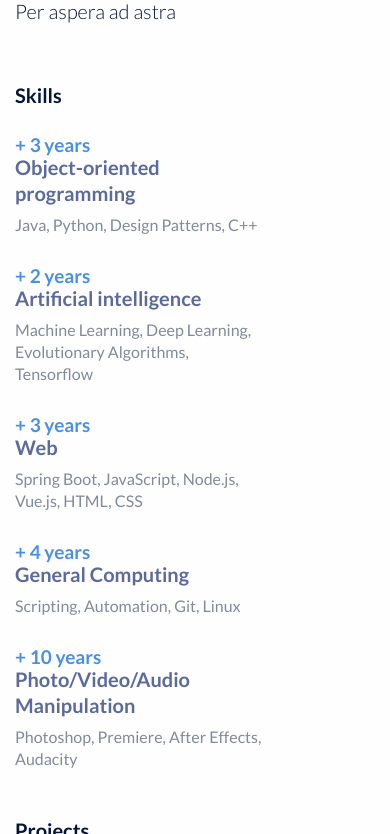
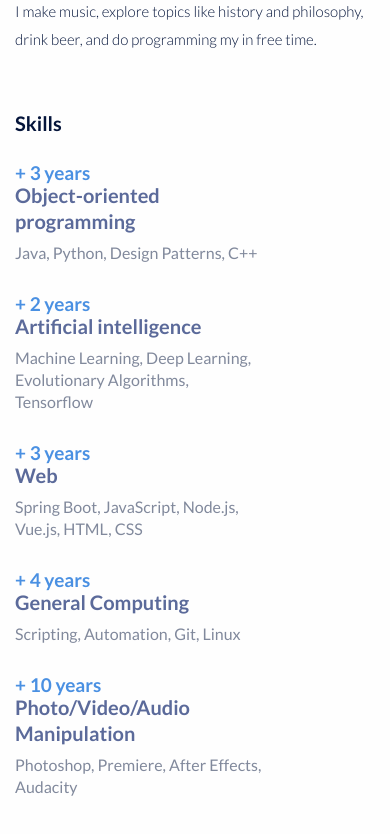
Before and after one commit to lukacupic/Luka-Cupic-Portfolio, a plain HTML site: page index.html in a window 390 px wide. Shown: the part 196-1030 px from the top of the page. Drawn offline with Linux system fonts and the light colour scheme; files whose address does not match are found by name.

Commit message:
Second commit

```diff
--- a/index.html
+++ b/index.html
@@ -34,7 +34,8 @@
                 </span>
             </div>
 
-            <h2 class="lead">Per aspera ad astra</h2>
+            <h2 class="lead">I make music, explore topics like history and philosophy, drink beer, and do programming my in free time.</h2>
+
         </div>
     </div>
 
--- a/styles.css
+++ b/styles.css
@@ -176,7 +176,7 @@ h1.name {
 }
 
 .lead {
-	font-size: 44px;
+	font-size: 30px;
 	font-weight: 300;
 	margin-top: 60px;
 	line-height: 55px;
@@ -501,7 +501,7 @@ li .description {
 
 	.lead {
 		margin-top: 15px;
-		font-size: 20px;
+		font-size: 15px;
 		line-height: 28px;
 	}
 	.container {
```
